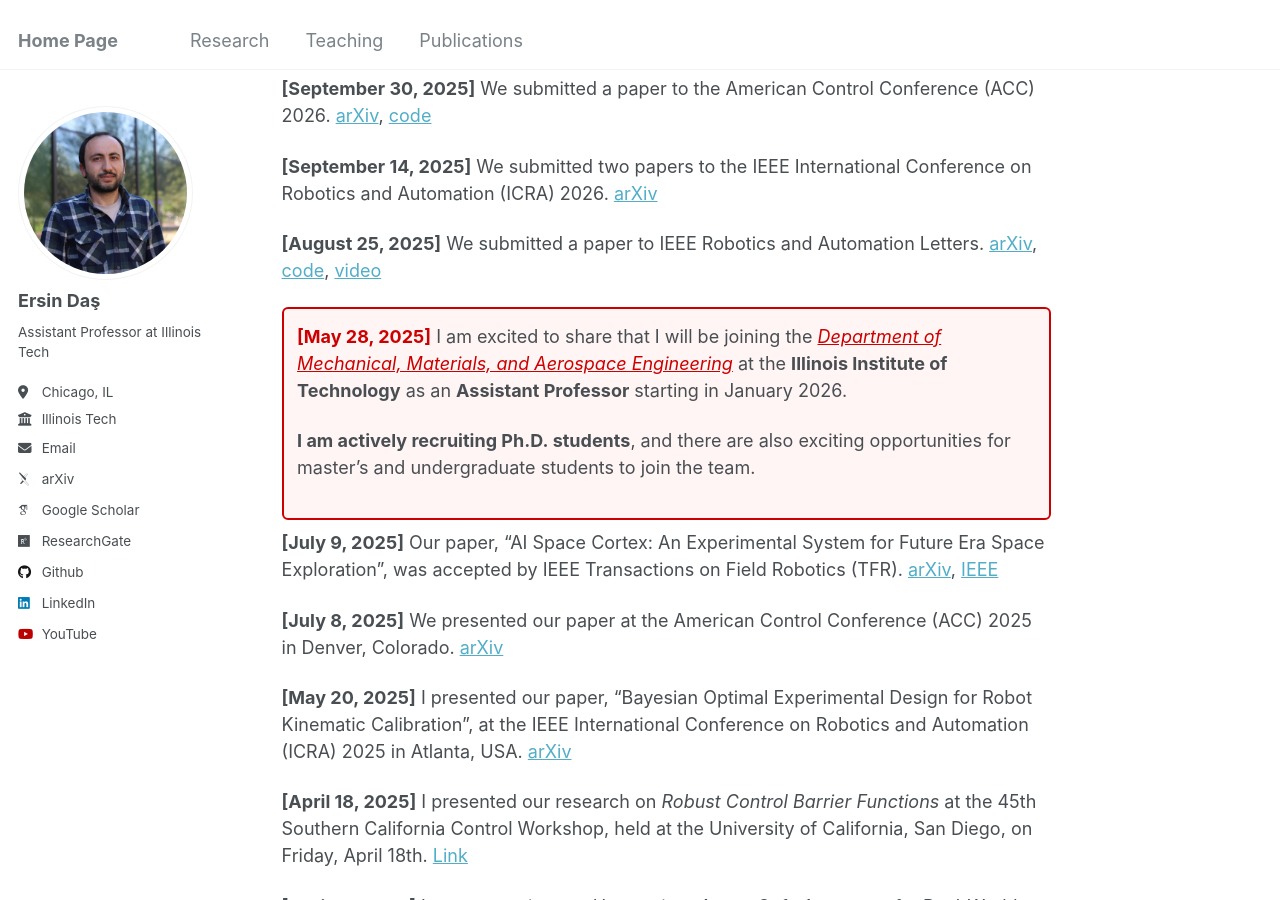
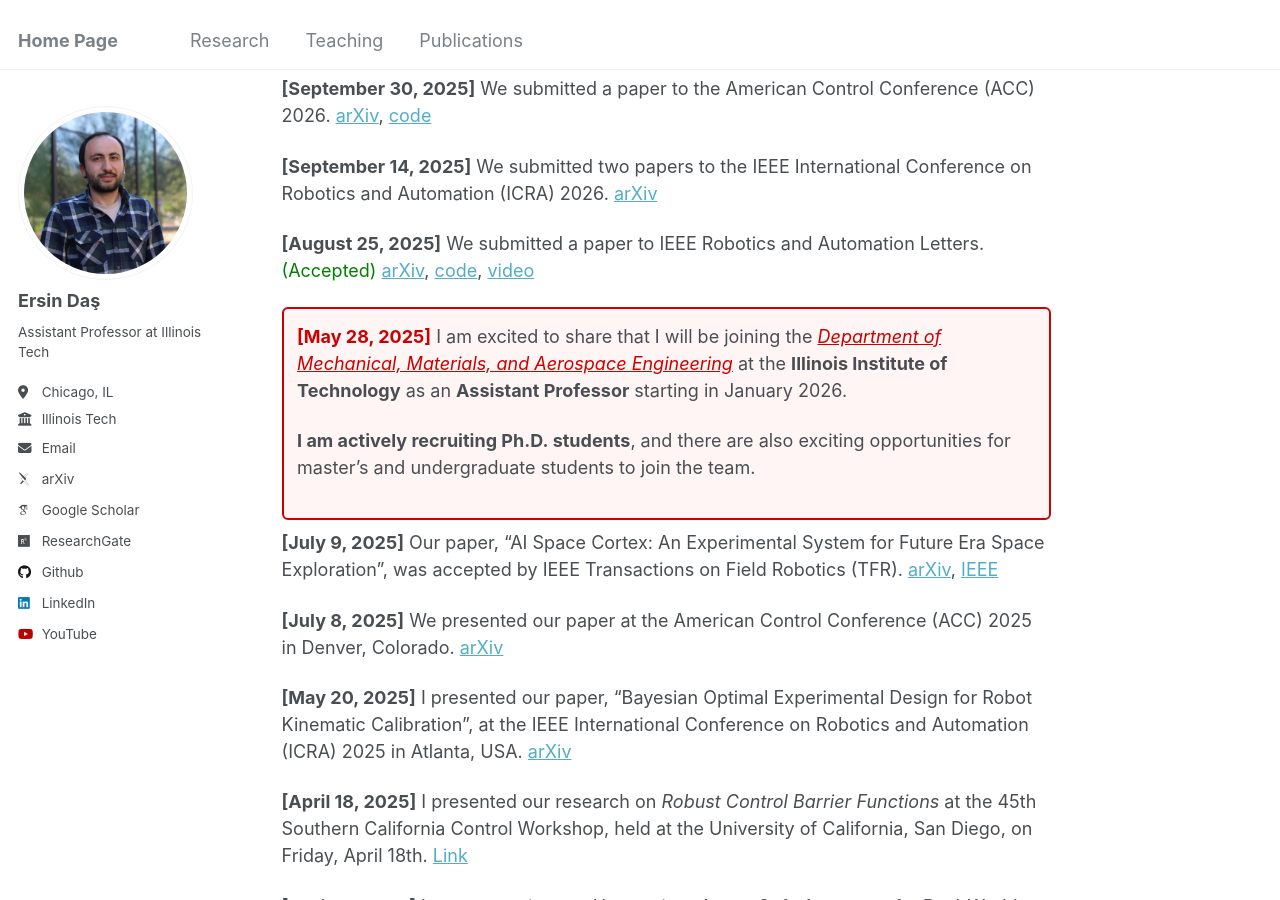
Before and after one commit to ersindas/ersindas.github.io, a Jekyll site: the page built from _pages/about.md, in a window 1280 px wide and 900 px high, scrolled down 638 px. Built offline with Jekyll 4.4.1, drawn with Linux system fonts in a browser that asks for light colours; some web fonts are replaced.

Commit message:
Update about.md
IEEE RA-L

```diff
--- a/_pages/about.md
+++ b/_pages/about.md
@@ -25,7 +25,7 @@ News
 
 **[September 14, 2025]** We submitted two papers to the IEEE International Conference on Robotics and Automation (ICRA) 2026. [arXiv](https://arxiv.org/pdf/2510.16953)
 
-**[August 25, 2025]** We submitted a paper to IEEE Robotics and Automation Letters. [arXiv](https://arxiv.org/pdf/2508.19159), [code](https://github.com/ersindas/robust-CBFs), [video](https://youtu.be/tTNu-Etm0SU)
+**[August 25, 2025]** We submitted a paper to IEEE Robotics and Automation Letters. <span style="color:green;">(Accepted)</span> [arXiv](https://arxiv.org/pdf/2508.19159), [code](https://github.com/ersindas/robust-CBFs), [video](https://youtu.be/tTNu-Etm0SU)
 
 <div style="border: 2px solid #CC0000; background-color:#fff5f5; padding:0.75em; margin:0.5em 0; border-radius:6px;">
   <strong style="color:#CC0000;">[May 28, 2025]</strong> I am excited to share that I will be joining the <em><a href="https://www.iit.edu/mmae" style="color:#CC0000; text-decoration: underline;">Department of Mechanical, Materials, and Aerospace Engineering</a></em> at the <strong>Illinois Institute of Technology</strong> as an <strong>Assistant Professor</strong> starting in January 2026.
```
